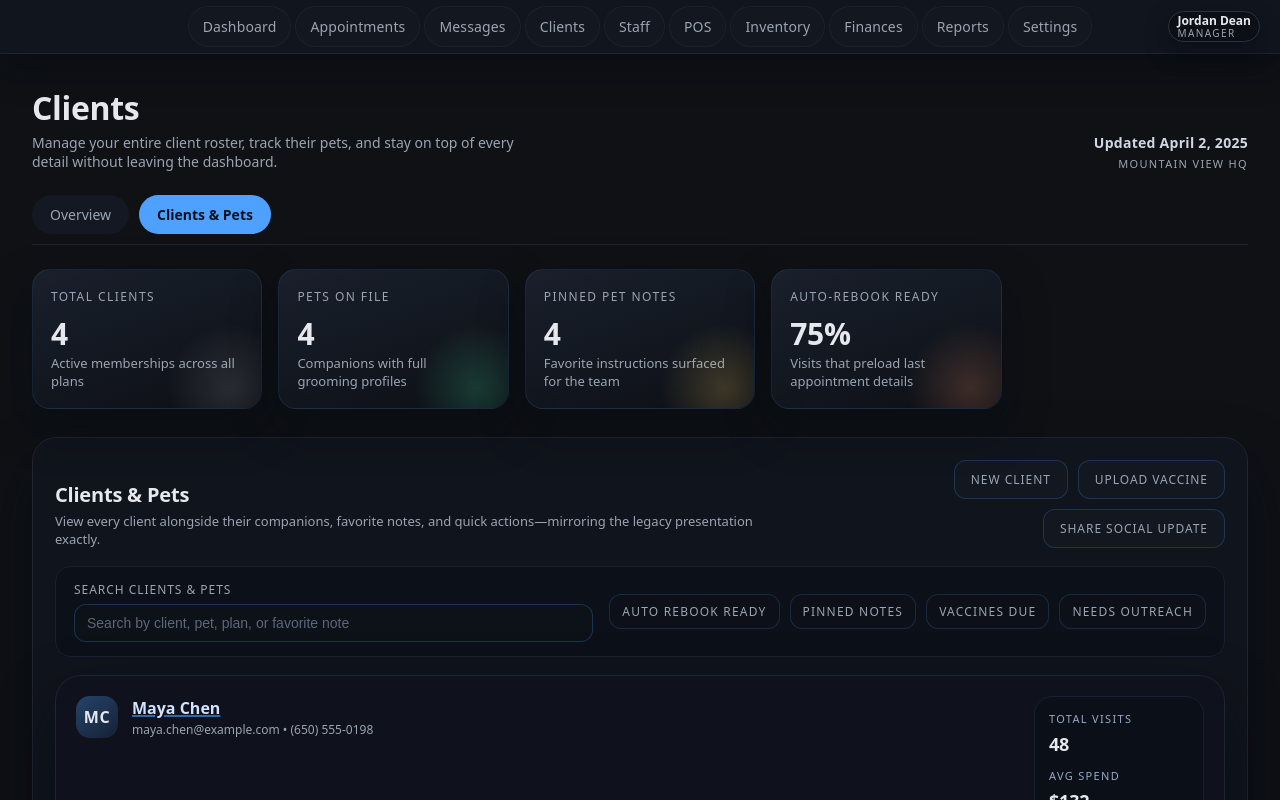
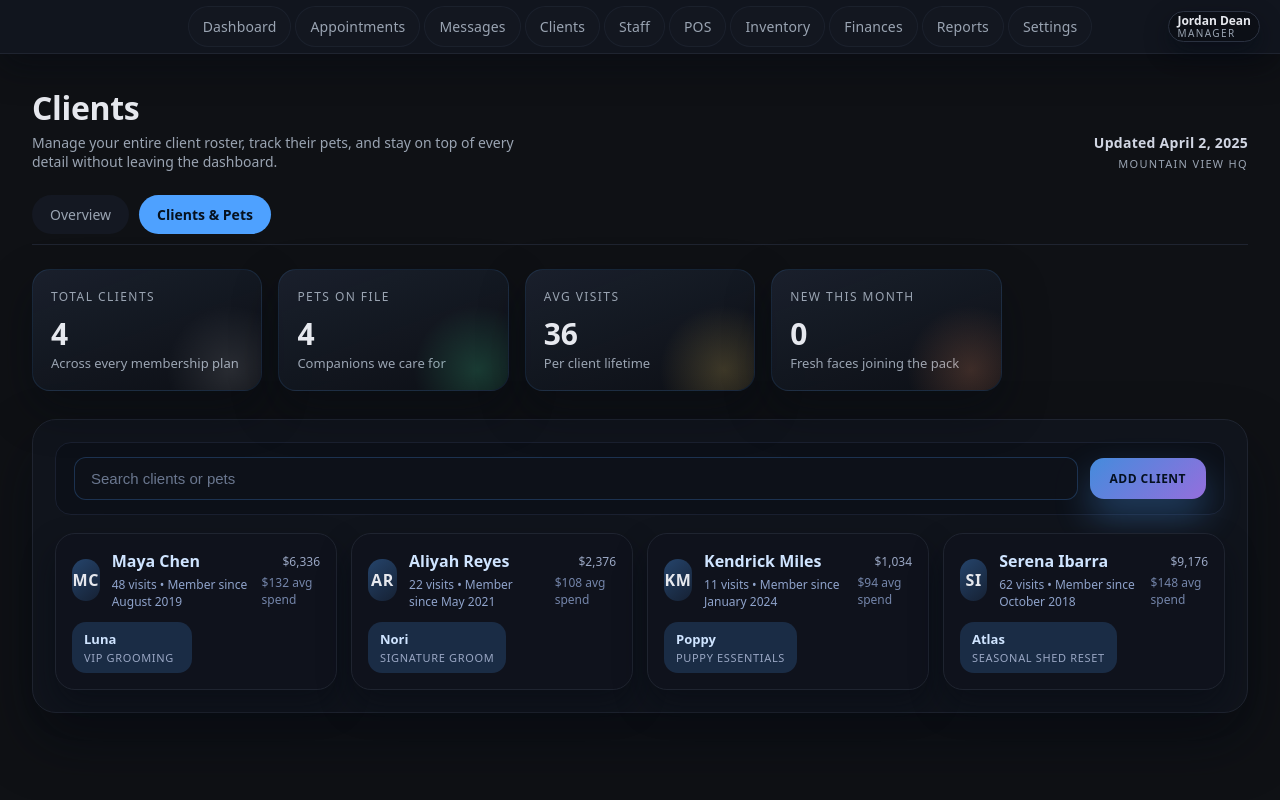
Before and after one commit to JimmysRanch/1030, a Next.js app: page /customers/pets in a window 1280 px wide. Shown: the top 800 px of the page. Built offline with nearby package versions, Linux system fonts and the light colour scheme.

Commit message:
refine clients roster layout

```diff
--- a/app/customers/pets/page.tsx
+++ b/app/customers/pets/page.tsx
@@ -1,6 +1,16 @@
+"use client";
+
 import Link from "next/link";
+import { useMemo, useState } from "react";
 
 import { clientProfiles } from "./data";
+
+type Client = (typeof clientProfiles)[number];
+
+type ClientWithPets = {
+  client: Client;
+  displayPets: Client["pets"];
+};
 
 function getInitials(name: string) {
   const parts = name.split(" ").filter(Boolean);
@@ -12,56 +22,68 @@ function getInitials(name: string) {
 
 const totalClients = clientProfiles.length;
 const totalPets = clientProfiles.reduce((count, client) => count + client.pets.length, 0);
-const pinnedPetNotes = clientProfiles.reduce(
-  (count, client) => count + client.pets.filter(pet => Boolean(pet.smartNotes.pinned)).length,
-  0,
+const averageVisits = Math.round(
+  clientProfiles.reduce((count, client) => count + client.stats.totalVisits, 0) / Math.max(totalClients, 1),
 );
-const autoRebookPets = clientProfiles
-  .flatMap(client => client.pets)
-  .filter(pet => pet.timeline.some(event => event.tags.includes("Auto Rebook"))).length;
-const autoRebookRate = totalPets === 0 ? "0%" : `${Math.round((autoRebookPets / totalPets) * 100)}%`;
+const newClients = clientProfiles.filter(client => client.stats.totalVisits <= 3).length;
 
 const summaryMetrics = [
   {
     label: "Total Clients",
     value: totalClients.toString(),
-    description: "Active memberships across all plans",
+    description: "Across every membership plan",
     className: "metrics-total",
   },
   {
     label: "Pets on File",
     value: totalPets.toString(),
-    description: "Companions with full grooming profiles",
+    description: "Companions we care for",
     className: "metrics-active",
   },
   {
-    label: "Pinned Pet Notes",
-    value: pinnedPetNotes.toString(),
-    description: "Favorite instructions surfaced for the team",
+    label: "Avg Visits",
+    value: averageVisits.toString(),
+    description: "Per client lifetime",
     className: "metrics-onboarding",
   },
   {
-    label: "Auto-Rebook Ready",
-    value: autoRebookRate,
-    description: "Visits that preload last appointment details",
+    label: "New This Month",
+    value: newClients.toString(),
+    description: "Fresh faces joining the pack",
     className: "metrics-leave",
   },
 ];
 
-const rosterFilters = [
-  "Auto rebook ready",
-  "Pinned notes",
-  "Vaccines due",
-  "Needs outreach",
-];
+export default function ClientsAndPetsPage() {
+  const [query, setQuery] = useState("");
 
-const rosterActions = [
-  "New Client",
-  "Upload Vaccine",
-  "Share Social Update",
-];
+  const filteredClients = useMemo<ClientWithPets[]>(() => {
+    const normalizedQuery = query.trim().toLowerCase();
 
-export default function ClientsAndPetsPage() {
+    if (!normalizedQuery) {
+      return clientProfiles.map(client => ({
+        client,
+        displayPets: client.pets,
+      }));
+    }
+
+    return clientProfiles
+      .map<ClientWithPets | null>(client => {
+        const matchesClient = client.name.toLowerCase().includes(normalizedQuery);
+        const matchingPets = client.pets.filter(pet => pet.name.toLowerCase().includes(normalizedQuery));
+
+        if (!matchesClient && matchingPets.length === 0) {
+          return null;
+        }
+
+        return {
+          client,
+          displayPets: matchingPets.length > 0 ? matchingPets : client.pets,
+        };
+      })
+      .filter((entry): entry is ClientWithPets => entry !== null);
+  }, [query]);
+
   return (
     <div className="page-stack gap-large">
       <section className="metrics-grid" aria-label="Client and pet summary metrics">
@@ -74,208 +96,73 @@ export default function ClientsAndPetsPage() {
         ))}
       </section>
 
-      <section className="panel">
-        <div className="panel-header">
-          <div>
-            <h2 className="panel-title">Clients &amp; Pets</h2>
-            <p className="panel-subtitle">
-              View every client alongside their companions, favorite notes, and quick
-              actions—mirroring the legacy presentation exactly.
-            </p>
-          </div>
-          <div className="roster-header-actions">
-            {rosterActions.map(action => (
-              <button key={action} type="button" className="action-button">
-                {action}
+      <section className="panel compact-roster">
+        <div className="roster-toolbar" role="search">
+          <label className="compact-search">
+            <span className="sr-only">Search clients and pets</span>
+            <input
+              type="search"
+              value={query}
+              onChange={event => setQuery(event.target.value)}
+              placeholder="Search clients or pets"
+              aria-label="Search clients and pets"
+            />
+            {query ? (
+              <button
+                type="button"
+                className="clear-search"
+                onClick={() => setQuery("")}
+                aria-label="Clear search"
+              >
+                ×
               </button>
-            ))}
-          </div>
+            ) : null}
+          </label>
+          <button type="button" className="primary-button">
+            Add Client
+          </button>
         </div>
 
-        <div className="filters-bar" role="search">
-          <label className="search-field">
-            <span>Search clients &amp; pets</span>
-            <input
-              type="search"
-              placeholder="Search by client, pet, plan, or favorite note"
-              aria-label="Search clients and pets"
-            />
-          </label>
-          <div className="filters-inline">
-            {rosterFilters.map(filter => (
-              <button key={filter} type="button" className="filter-chip">
-                {filter}
+        <div className="client-compact-list" role="list">
+          {filteredClients.map(({ client, displayPets }) => (
+            <article key={client.id} role="listitem" className="client-compact-card">
+              <div className="client-compact-header">
+                <span className="avatar client-avatar" aria-hidden="true">
+                  {getInitials(client.name)}
+                </span>
+                <div className="client-compact-copy">
+                  <Link href={`/customers/${client.slug}`} className="client-compact-name">
+                    {client.name}
+                  </Link>
+                  <p className="client-compact-meta">
+                    {client.stats.totalVisits} visits • Member since {client.membershipSince}
+                  </p>
+                </div>
+                <div className="client-compact-actions">
+                  <span>{client.stats.lifetimeValue}</span>
+                  <span className="client-compact-secondary">{client.stats.averageSpend} avg spend</span>
+                </div>
+              </div>
+
+              <div className="client-compact-pets" aria-label={`Pets for ${client.name}`}>
+                {displayPets.map(pet => (
+                  <Link key={pet.id} href={`/customers/${client.slug}#${pet.id}`} className="pet-pill">
+                    <span className="pet-pill-name">{pet.name}</span>
+                    <span className="pet-pill-meta">{pet.plan}</span>
+                  </Link>
+                ))}
+              </div>
+            </article>
+          ))}
+
+          {filteredClients.length === 0 ? (
+            <div className="empty-state">
+              <p>No clients or pets match “{query}”.</p>
+              <button type="button" className="link-button" onClick={() => setQuery("")}>
+                Clear search
               </button>
-            ))}
-          </div>
-        </div>
-
-        <div className="client-roster">
-          {clientProfiles.map(client => {
-            const latestMessage = client.messageHistory[0];
-            const pinnedNotes = client.privateNotes.filter(note => note.pinned);
-
-            return (
-              <article key={client.id} className="client-roster-card">
-                <header className="client-roster-header">
-                  <div className="row-main">
-                    <span className="avatar client-avatar" aria-hidden="true">
-                      {getInitials(client.name)}
-                    </span>
-                    <div className="row-copy">
-                      <Link href={`/customers/${client.slug}`} className="row-primary client-link">
-                        {client.name}
-                      </Link>
-                      <span className="row-secondary">
-                        {client.email} • {client.phone}
-                      </span>
-                    </div>
-                  </div>
-                  <div className="client-roster-stats">
-                    <div className="client-stat">
-                      <span>Total visits</span>
-                      <strong>{client.stats.totalVisits}</strong>
-                    </div>
-                    <div className="client-stat">
-                      <span>Avg spend</span>
-                      <strong>{client.stats.averageSpend}</strong>
-                    </div>
-                    <div className="client-stat">
-                      <span>Lifetime value</span>
-                      <strong>{client.stats.lifetimeValue}</strong>
-                    </div>
-                    <div className="client-stat">
-                      <span>Visit cadence</span>
-                      <strong>{client.stats.visitFrequency}</strong>
-                    </div>
-                  </div>
-                </header>
-
-                <div className="client-roster-body">
-                  <div className="client-quick-actions" role="toolbar" aria-label={`Quick actions for ${client.name}`}>
-                    {client.quickActions.map(action => (
-                      <button key={action} type="button" className="quick-action-button">
-                        {action}
-                      </button>
-                    ))}
-                  </div>
-                  <p className="client-roster-meta">
-                    Membership since {client.membershipSince} • Favorite groomer {client.favoriteGroomer} •
-                    {" "}
-                    {client.address}
-                  </p>
-
-                  <div className="table-wrap roster-table-wrap">
-                    <table className="table roster-table">
-                      <thead>
-                        <tr>
-                          <th scope="col">Pet</th>
-                          <th scope="col">Plan</th>
-                          <th scope="col">Smart notes</th>
-                          <th scope="col">Last visit</th>
-                          <th scope="col">Next visit</th>
-                          <th scope="col">Actions</th>
-                        </tr>
-                      </thead>
-                      <tbody>
-                        {client.pets.map(pet => (
-                          <tr key={pet.id}>
-                            <td>
-                              <div className="row-main">
-                                <span className="avatar pet-avatar" aria-hidden="true">
-                                  {getInitials(pet.name)}
-                                </span>
-                                <div className="row-copy">
-                                  <Link
-                                    href={`/customers/${client.slug}#${pet.id}`}
-                                    className="row-primary pet-link"
-                                  >
-                                    {pet.name}
-                                  </Link>
-                                  <span className="row-secondary">
-                                    {pet.breed} • {pet.color}
-                                  </span>
-                                  <span className="pet-temperament">{pet.temperament}</span>
-                                </div>
-                              </div>
-                            </td>
-                            <td>
-                              <div className="row-copy">
-                                <span className="row-primary">{pet.plan}</span>
-                                <span className="row-secondary">{pet.cadence}</span>
-                              </div>
-                            </td>
-                            <td>
-                              <ul className="pet-note-chips">
-                                {pet.favoriteNotes.map(note => (
-                                  <li key={note} className="pet-note-chip">
-                                    {note}
-                                  </li>
-                                ))}
-                              </ul>
-                            </td>
-                            <td>
-                              <div className="row-copy">
-                                <span className="row-primary">{pet.lastVisit}</span>
-                                <span className="row-secondary">{pet.lastAppointment}</span>
-                              </div>
-                            </td>
-                            <td>
-                              <div className="row-copy">
-                                <span className="row-primary">{pet.nextVisit}</span>
-                                <span className="row-secondary">Auto loads last visit playbook</span>
-                              </div>
-                            </td>
-                            <td>
-                              <div className="pet-row-actions">
-                                <button type="button" className="pill-button pill-active">
-                                  Rebook
-                                </button>
-                                <Link href={`/customers/${client.slug}#${pet.id}`} className="pill-button">
-                                  View profile
-                                </Link>
-                              </div>
-                              <span className={`status-pill ${pet.status === "Active" || pet.status === "Loyal" ? "status-active" : pet.status === "New" ? "status-onboarding" : "status-neutral"}`}>
-                                {pet.status}
-                              </span>
-                            </td>
-                          </tr>
-                        ))}
-                      </tbody>
-                    </table>
-                  </div>
-
-                  <footer className="client-roster-footer">
-                    <div className="client-roster-message">
-                      <span className="roster-label">Latest message</span>
-                      {latestMessage ? (
-                        <>
-                          <p>{latestMessage.body}</p>
-                          <span className="row-secondary">{latestMessage.timestamp}</span>
-                        </>
-                      ) : (
-                        <p className="row-secondary">No recent conversations</p>
-                      )}
-                    </div>
-                    <div className="client-roster-notes">
-                      <span className="roster-label">Pinned staff notes</span>
-                      {pinnedNotes.length > 0 ? (
-                        <ul>
-                          {pinnedNotes.map(note => (
-                            <li key={note.id}>
-                              <strong>{note.category}:</strong> {note.content}
-                            </li>
-                          ))}
-                        </ul>
-                      ) : (
-                        <p className="row-secondary">No pinned notes yet</p>
-                      )}
-                    </div>
-                  </footer>
-                </div>
-              </article>
-            );
-          })}
+            </div>
+          ) : null}
         </div>
       </section>
     </div>
--- a/app/globals.css
+++ b/app/globals.css
@@ -380,3 +380,171 @@ button { font: inherit; color: inherit; }
   .profile-header { flex-direction:column; }
   .pet-profile-header { flex-direction:column; }
 }
+
+.sr-only { position:absolute; width:1px; height:1px; padding:0; margin:-1px; overflow:hidden; clip:rect(0, 0, 0, 0); white-space:nowrap; border:0; }
+
+.primary-button {
+  display:inline-flex;
+  align-items:center;
+  justify-content:center;
+  gap:8px;
+  padding:12px 20px;
+  border-radius:14px;
+  border:0;
+  background:linear-gradient(135deg, rgba(78,161,255,0.85), rgba(172,127,255,0.85));
+  color:#041020;
+  font-weight:600;
+  letter-spacing:0.04em;
+  text-transform:uppercase;
+  font-size:12px;
+  cursor:pointer;
+  box-shadow:0 18px 36px rgba(78,161,255,0.32);
+  transition:transform 0.18s ease, box-shadow 0.18s ease;
+}
+
+.primary-button:hover { transform:translateY(-1px); box-shadow:0 22px 44px rgba(78,161,255,0.42); }
+
+.link-button {
+  background:none;
+  border:0;
+  padding:0;
+  font-size:13px;
+  color:var(--brand);
+  text-decoration:underline;
+  cursor:pointer;
+}
+
+.compact-roster { display:flex; flex-direction:column; gap:18px; }
+
+.roster-toolbar {
+  display:flex;
+  flex-wrap:wrap;
+  gap:12px;
+  align-items:center;
+  justify-content:space-between;
+  background:rgba(12,16,24,0.92);
+  border-radius:16px;
+  border:1px solid #1a2030;
+  padding:14px 18px;
+}
+
+.compact-search {
+  position:relative;
+  flex:1;
+  min-width:220px;
+}
+
+.compact-search input {
+  width:100%;
+  padding:12px 40px 12px 16px;
+  border-radius:12px;
+  border:1px solid rgba(78,161,255,0.24);
+  background:rgba(14,18,26,0.88);
+  color:var(--text);
+  font-size:15px;
+}
+
+.compact-search input::placeholder { color:#6a778f; }
+
+.clear-search {
+  position:absolute;
+  right:10px;
+  top:50%;
+  transform:translateY(-50%);
+  background:none;
+  border:0;
+  color:#9aa7c4;
+  font-size:18px;
+  line-height:1;
+  cursor:pointer;
+}
+
+.client-compact-list {
+  display:grid;
+  grid-template-columns:repeat(auto-fill, minmax(280px,1fr));
+  gap:14px;
+}
+
+.client-compact-card {
+  display:flex;
+  flex-direction:column;
+  gap:12px;
+  background:rgba(15,19,28,0.94);
+  border-radius:20px;
+  border:1px solid #1f2430;
+  padding:16px;
+  box-shadow:0 16px 32px rgba(5,9,18,0.45);
+}
+
+.client-compact-header {
+  display:flex;
+  gap:12px;
+  align-items:center;
+}
+
+.client-compact-copy { display:flex; flex-direction:column; gap:4px; }
+
+.client-compact-name {
+  font-size:16px;
+  font-weight:600;
+  color:#cfe4ff;
+  text-decoration:none;
+}
+
+.client-compact-name:hover { color:var(--text); }
+
+.client-compact-meta {
+  margin:0;
+  font-size:12px;
+  color:#8fa3cb;
+}
+
+.client-compact-actions {
+  margin-left:auto;
+  display:flex;
+  flex-direction:column;
+  gap:4px;
+  align-items:flex-end;
+  font-size:12px;
+  color:#9aa7c4;
+}
+
+.client-compact-secondary { color:#7485aa; }
+
+.client-compact-pets {
+  display:flex;
+  flex-wrap:wrap;
+  gap:8px;
+}
+
+.pet-pill {
+  display:inline-flex;
+  flex-direction:column;
+  gap:2px;
+  padding:8px 12px;
+  border-radius:14px;
+  background:rgba(78,161,255,0.18);
+  color:#cfe4ff;
+  text-decoration:none;
+  min-width:120px;
+}
+
+.pet-pill:hover { background:rgba(78,161,255,0.28); color:#041020; }
+
+.pet-pill-name { font-weight:600; font-size:13px; }
+
+.pet-pill-meta { font-size:11px; letter-spacing:0.06em; text-transform:uppercase; color:#9aa7c4; }
+
+.empty-state {
+  grid-column:1 / -1;
+  text-align:center;
+  background:rgba(12,16,24,0.9);
+  border:1px solid #1a2030;
+  border-radius:16px;
+  padding:24px;
+  color:#9aa7c4;
+  display:flex;
+  flex-direction:column;
+  gap:12px;
+  align-items:center;
+}
```
